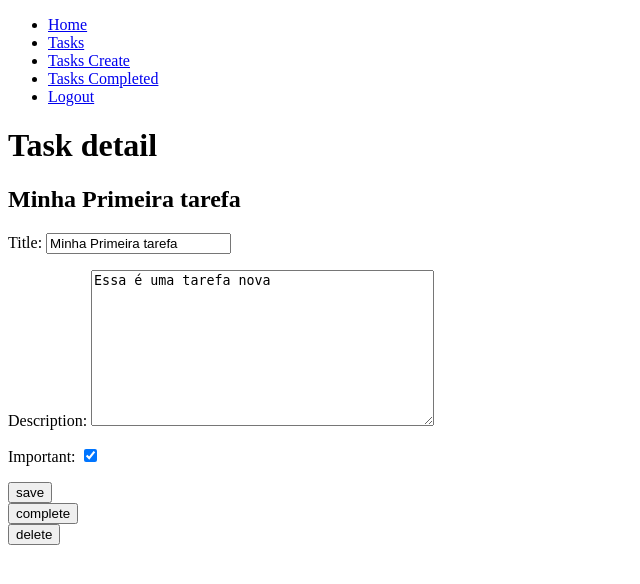
After one commit to qalintana/app-django, a Django app: page /tasks/1 in a window 1280 px wide. The commit adds this page. Shown: the top 584 px of the page, without its empty margins (0-640 px from the left). Run offline with Django 5.2, Linux system fonts and the light colour scheme; a user stored in the database is signed in; data comes from the database, SQL or seed files in the repository; both versions use the stored data as it was after the commit.

Commit message:
login app

```diff
--- a/core/urls.py
+++ b/core/urls.py
@@ -23,8 +23,12 @@ urlpatterns = [
     path("admin/", admin.site.urls),
     path('signup/', views.signup, name='signup'),
     path('tasks/', views.tasks, name='tasks'),
+    path('tasks/completed', views.task_completed, name='task_completed'),
     path('logout/', views.signout, name='logout'),
     path('signin/', views.signin, name='signin'),
     path('tasks/create', views.create_task, name='create_task'),
+    path('tasks/<int:task_id>', views.task_detail, name='task_detail'),
+    path('tasks/<int:task_id>/complete', views.complete_task, name='complete_task'),
+    path('tasks/<int:task_id>/delete', views.delete_task, name='delete_task'),
     path('', views.homepage, name='home')
 ]
--- a/tasks/templates/base.html
+++ b/tasks/templates/base.html
@@ -9,7 +9,9 @@
     <nav>
       <ul>
         <li><a href="/">Home</a></li>
-        <li><a href="/tasks">Tasks</a></li>
+        <li><a href="{% url 'tasks' %}">Tasks</a></li>
+        <li><a href="{% url 'create_task' %}">Tasks Create</a></li>
+        <li><a href="{% url 'task_completed' %}">Tasks Completed</a></li>
 
         {% if user.is_authenticated %}
           <li><a href="/logout">Logout</a></li>
--- /dev/null
+++ b/tasks/templates/task_detail.html
@@ -0,0 +1,23 @@
+{% extends "base.html" %}
+
+{% block content %}
+    <h1>Task detail</h1>
+
+    <h2>{{ task.title }}</h2>
+
+    <form  method="post">
+        {% csrf_token %}
+        {{ form.as_p }}
+        <button>save</button>
+    </form>
+
+    <form action="{% url 'complete_task' task.id %}" method="POST">
+        {% csrf_token %}
+        <button>complete</button>
+    </form>
+
+    <form action="{% url 'delete_task' task.id %}" method="POST">
+        {% csrf_token %}
+        <button>delete</button>
+    </form>
+{% endblock content %}
--- a/tasks/views.py
+++ b/tasks/views.py
@@ -2,7 +2,8 @@ from django.contrib.auth import authenticate, login, logout
 from django.contrib.auth.forms import AuthenticationForm, UserCreationForm
 from django.contrib.auth.models import User
 from django.http import HttpRequest, HttpResponse
-from django.shortcuts import redirect, render
+from django.shortcuts import get_object_or_404, redirect, render
+from django.utils import timezone
 
 from tasks.forms import TaskForm
 from tasks.models import Tasks
@@ -34,7 +35,8 @@ def signup(request: HttpRequest) -> HttpResponse:
             return render(
                 request,
                 "signup.html",
-                context={"form": UserCreationForm, "error": "Password do not match"},
+                context={"form": UserCreationForm,
+                         "error": "Password do not match"},
             )
 
     return render(request, "signup.html", context={"form": UserCreationForm})
@@ -42,10 +44,6 @@ def signup(request: HttpRequest) -> HttpResponse:
 
 def homepage(request: HttpRequest) -> HttpResponse:
     return render(request, "home.html", context={"form": UserCreationForm})
-
-
-def tasks(request) -> HttpResponse:
-    return render(request, "tasks.html")
 
 
 def signout(request: HttpRequest) -> HttpResponse:
@@ -84,6 +82,41 @@ def tasks(request: HttpRequest) -> HttpResponse:
     return render(request, "tasks.html", {"tasks": tasks})
 
 
+def task_completed(request: HttpRequest) -> HttpResponse:
+    tasks = Tasks.objects.filter(
+        user=request.user, datecompleted__isnull=False).order_by('-datecompleted')
+
+    return render(request, "tasks.html", {"tasks": tasks})
+
+
+def task_detail(request: HttpRequest, task_id: int) -> HttpResponse:
+    task = get_object_or_404(Tasks, pk=task_id, user=request.user)
+    if request.method == 'POST':
+        try:
+            form = TaskForm(request.POST, instance=task)
+            form.save(commit=True)
+            return redirect('tasks')
+        except:
+            return render(request, 'task_detail.html', {'task': task, 'form': form, 'error': 'Error updating'})
+    form = TaskForm(instance=task)
+    return render(request, 'task_detail.html', {'task': task, 'form': form})
+
+
+def complete_task(request, task_id) -> HttpResponse:
+    task = get_object_or_404(Tasks, pk=task_id, user=request.user)
+    if request.method == 'POST':
+        task.datecompleted = timezone.now()
+        task.save()
+        return redirect('tasks')
+
+
+def delete_task(request, task_id) -> HttpResponse:
+    task = get_object_or_404(Tasks, pk=task_id, user=request.user)
+    if request.method == 'POST':
+        task.delete()
+        return redirect('tasks')
+
+
 def create_task(request: HttpRequest) -> HttpResponse:
 
     if request.method == "POST":
```
Also changed, not shown: tasks/templates/tasks.html (+10 -2 lines), db.sqlite3.
